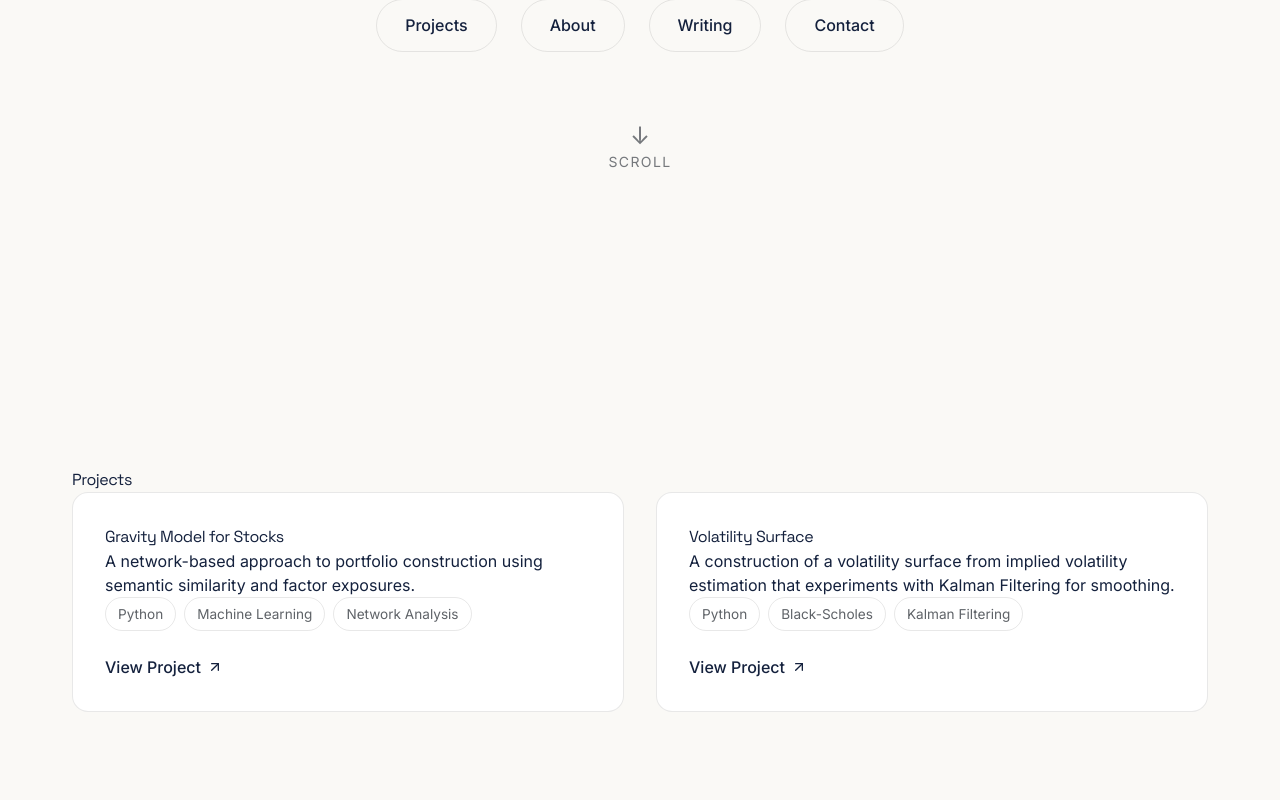
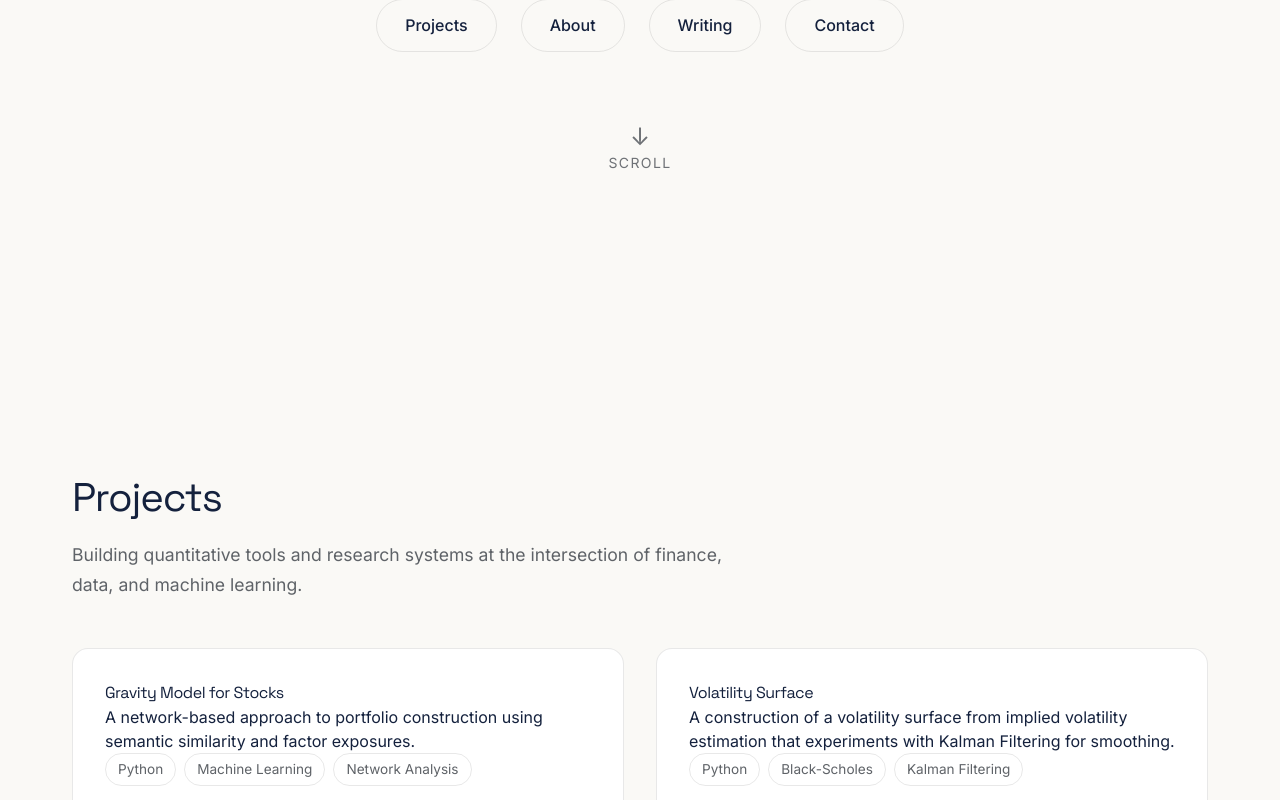
Before and after one commit to squilliam34/squilliam34.github.io, a React (Vite) app: page / in a window 1280 px wide. Shown: the part 460-1260 px from the top of the page. Built offline with nearby package versions, Linux system fonts and the light colour scheme.

Commit message:
Project section header

```diff
--- a/src/components/Projects/Projects.jsx
+++ b/src/components/Projects/Projects.jsx
@@ -8,9 +8,14 @@ export default function Projects() {
             className="container py-32"
         >
 
-            <h2>
-                Projects
-            </h2>
+            <div className="section-header">
+                <h2>Projects</h2>
+
+                <p>
+                    Building quantitative tools and research systems
+                    at the intersection of finance, data, and machine learning.
+                </p>
+            </div>
 
             <div className="grid gap-8 md:grid-cols-2">
 
--- a/src/index.css
+++ b/src/index.css
@@ -249,3 +249,19 @@ html.dark .project-card:hover {
 .project-link:hover svg {
     transform: translate(3px, -3px);
 }
+
+.section-header {
+    max-width: 650px;
+    margin-bottom: 3rem;
+}
+
+.section-header h2 {
+    font-size: 2.5rem;
+    margin-bottom: 0.75rem;
+}
+
+.section-header p {
+    color: var(--text-secondary);
+    font-size: 1.1rem;
+    line-height: 1.7;
+}
```
